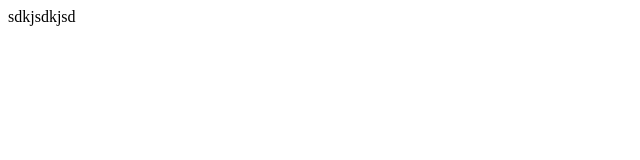
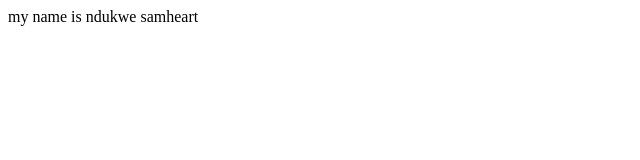
Before and after one commit to ndukwesamuel/Bct_Lms_class2, a plain HTML site: page git.html in a window 1280 px wide. Shown: the whole page, without its empty margins (0-640 px from the left). Drawn offline with Linux system fonts and the light colour scheme.

Commit message:
Update git.html

```diff
--- a/git.html
+++ b/git.html
@@ -8,6 +8,6 @@
 <body>
 
 
-    sdkjsdkjsd
+my name is ndukwe samheart
 </body>
 </html>
```
